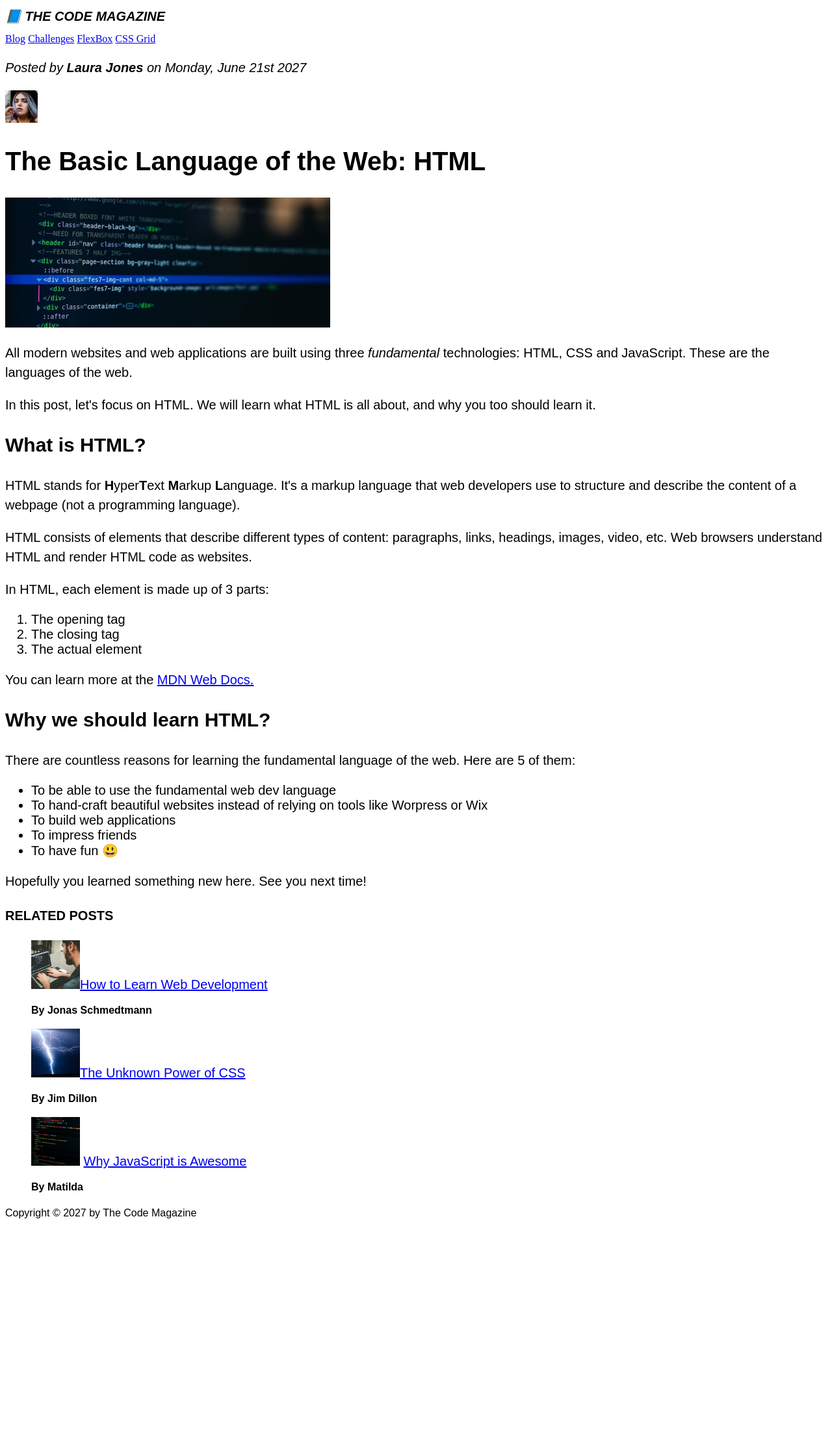
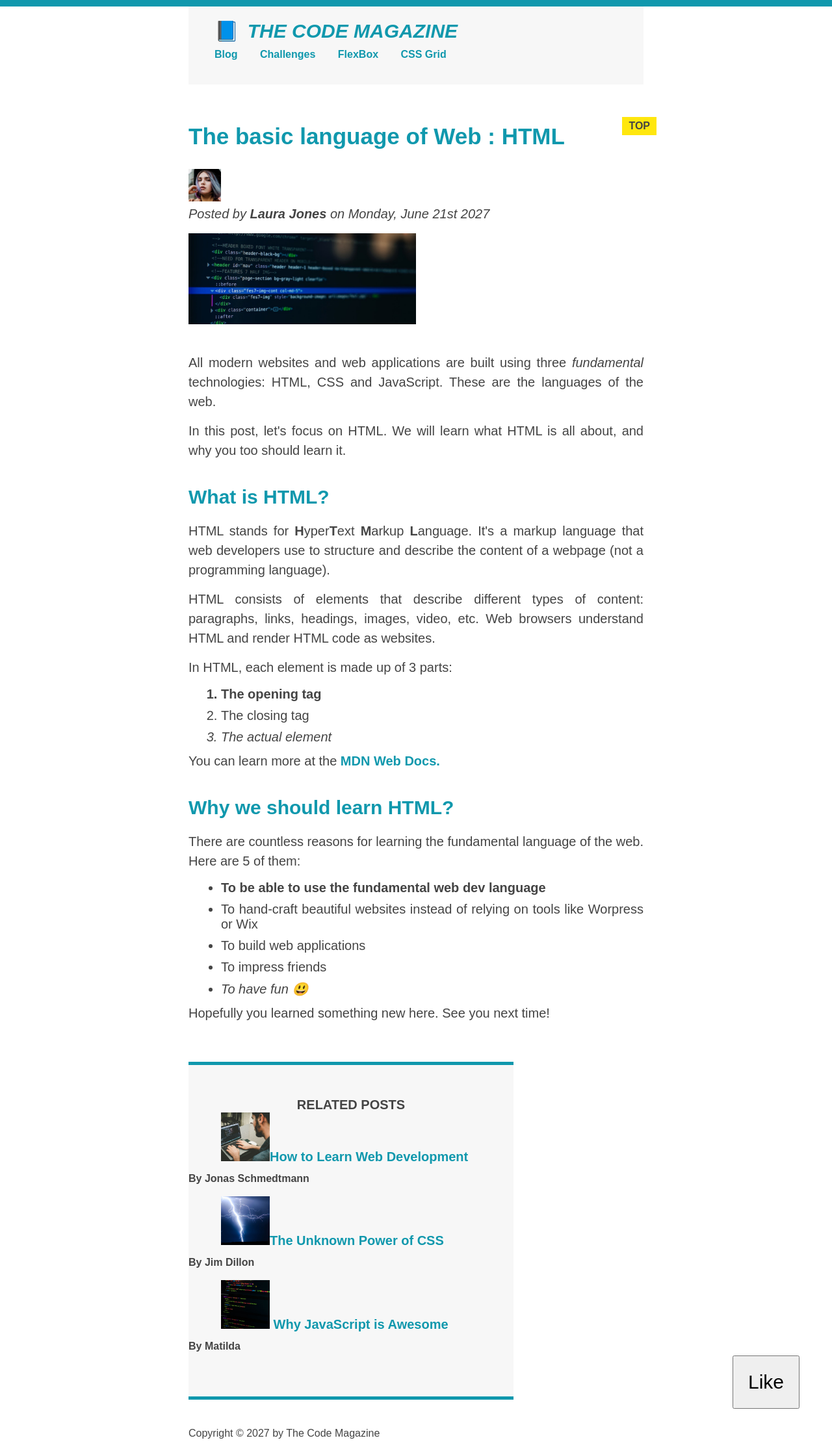
Before and after one commit to meherajmithun/web-development, a plain HTML site: page 03-CSS-Fundamentals /index.html in a window 1280 px wide. Shown: the whole page at 65% size. Before the commit the page ends 1895 px from the top, so only its background shows below. Drawn offline with Linux system fonts and the light colour scheme.

Commit message:
03-CSS-Fundamentals done

```diff
--- a/03-CSS-Fundamentals /index.html
+++ b/03-CSS-Fundamentals /index.html
@@ -1,5 +1,5 @@
 <!doctype html>
-<html>
+<html lang="en">
   <head>
     <link href="style.css" rel="stylesheet" />
     <title>The basic language of Web : HTML</title>
@@ -11,34 +11,37 @@
         <h4>The basic language of the Web : HTML</h4>
         <h5>The basic language of the Web : HTML</h5>
         <h6>The basic language of the Web : HTML</h6> -->
-    <header>
+    <div class="container">
+      <header class="main-header">
         <!-- <h1 style="color: yellowgreen">📘 The Code Magazine</h1> -->
         <h1>📘 The Code Magazine</h1>
-      <div>
+        <nav>
           <a href="blog.html" target="_blank">Blog</a>
           <a href="#">Challenges</a>
           <a href="#">FlexBox</a>
           <a href="#">CSS Grid</a>
-      </div>
+        </nav>
       </header>
 
-    <article>
-      <header>
-        <p id="author">
-          Posted by <strong>Laura Jones</strong> on Monday, June 21st 2027
-        </p>
+      <header class="post-header">
+        <h2>The basic language of Web : HTML</h2>
         <img
           src="img/laura-jones.jpg"
           alt="Headshot of laura jones"
           height="50"
           width="50"
         />
-        <h2>The Basic Language of the Web: HTML</h2>
+        <p id="author">
+          Posted by <strong>Laura Jones</strong> on Monday, June 21st 2027
+        </p>
+
         <img
           src="img/post-img.jpg"
           alt="HTML code on the screen"
           height="200"
           width="500"
+          class="post-img"
+          ;
         />
       </header>
 
@@ -100,8 +103,9 @@
       </ul>
 
       <p>Hopefully you learned something new here. See you next time!</p>
+      <article>
         <aside>
-        <h4>Related posts</h4>
+          <h4 class="Related">Related posts</h4>
           <ul id="related">
             <li>
               <img
@@ -136,7 +140,11 @@
       </article>
       <!-- <br> -->
       <footer>
-      <p id="copyright">Copyright &copy; 2027 by The Code Magazine</p>
+        <p id="copyright" class="copyright text">
+          Copyright &copy; 2027 by The Code Magazine
+        </p>
       </footer>
+    </div>
+    <button>Like</button>
   </body>
 </html>
--- a/03-CSS-Fundamentals /style.css
+++ b/03-CSS-Fundamentals /style.css
@@ -1,19 +1,64 @@
+* {
+  margin: 0;
+  padding: 0;
+  text-align: justify;
+}
+body {
+  color: #444;
+  font-family: sans-serif;
+  border-top: 10px solid #1098ad;
+  position: relative;
+}
+.container {
+  width: 700px;
+  /* margin-left: auto;
+  margin-right: auto; */
+  margin: 0 auto;
+}
+.main-header {
+  background-color: #f7f7f7;
+  padding: 20px 40px;
+  margin-bottom: 60px;
+  height: 80px;
+}
+.Related {
+  text-align: center;
+}
+.nav {
+  font-size: 18px;
+}
+
+article {
+  margin-bottom: 40px;
+  margin-top: 60px;
+}
 h1,
 h2,
-h3,
-h4 {
+h3 {
   font-family: sans-serif;
+  color: #1098ad;
+  font-size: 22px;
+}
+h1,
+h2,
+h3 {
+  color: #1098ad;
 }
 h1 {
-  font-size: 20px;
+  font-size: 30px;
   font-style: italic;
   text-transform: uppercase;
+  /* color: rgb(226, 19, 105); */
 }
 h2 {
-  font-size: 40px;
+  font-size: 35px;
+  margin-bottom: 30px;
+  margin-top: 50px;
 }
 h3 {
   font-size: 30px;
+  margin-bottom: 20px;
+  margin-top: 40px;
 }
 h4 {
   font-size: 20px;
@@ -24,10 +69,13 @@ p {
   font-size: 20px;
   font-family: sans-serif;
   line-height: 1.5;
+  margin-bottom: 15px;
 }
 li {
   font-size: 20px;
   font-family: sans-serif;
+  margin-bottom: 10px;
+  margin-left: 50px;
 }
 /* footer p {
   font-size: 16px;
@@ -51,3 +99,98 @@ li {
 #related {
   list-style: none;
 }
+.post-header {
+  margin-bottom: 40px;
+}
+
+aside {
+  background-color: #f7f7f7;
+  border-top: 5px solid #1098ad;
+  border-bottom: 5px solid #1098ad;
+  padding-bottom: 50px;
+  padding-top: 50px;
+  width: 500px;
+}
+
+li:first-child {
+  font-weight: bold;
+}
+li:last-child {
+  font-style: italic;
+  font-family: sans-serif;
+}
+/* li:nth-child(2) {
+  color: red;
+}
+li:nth-child(odd) {
+  color: green;
+} */
+a:link {
+  color: #1098ad;
+  text-decoration: none;
+  font-weight: bold;
+}
+a:hover {
+  color: red;
+  font-weight: bold;
+  text-decoration: underline wavy orangered;
+}
+a:active {
+  background-color: black;
+  font-style: italic;
+}
+/* Resolving conflict */
+/* #copyright {
+  color: red;
+}
+.copyright {
+  color: blue;
+} */
+/* .txt {
+  color: yellow;
+}
+footer p {
+  color: green;
+} */
+.post-img {
+  width: 50%;
+  height: auto;
+}
+nav a:link {
+  margin-right: 30px;
+  margin-top: 10px;
+  display: inline-block;
+}
+button {
+  font-size: 30px;
+  padding: 22px;
+  cursor: pointer;
+  /* top: 0; */
+  position: absolute;
+  right: 50px;
+  bottom: 50px;
+}
+h1::first-letter {
+  margin-right: 5px;
+  font-style: normal;
+}
+h2 {
+  /* background-color: orange; */
+  position: relative;
+}
+h2::after {
+  content: "TOP";
+  font-size: 16px;
+  color: #444;
+  font-weight: bold;
+  background-color: #ffe70e;
+  padding: 5px 10px;
+  display: inline-block;
+  position: absolute;
+  top: -10px;
+  right: -20px;
+}
+/* button:hover {
+  background-color: black;
+  color: white;
+} */
--- /dev/null
+++ b/03-CSS-Fundamentals /styleChallenge2.css
@@ -0,0 +1,126 @@
+* {
+  margin: 0;
+  padding: 0;
+}
+
+body {
+  font-family: sans-serif;
+  line-height: 1.4;
+}
+
+/* PRODUCT */
+.product {
+  border: 4px solid black;
+  width: 825px;
+  margin: 50px auto;
+  position: relative;
+}
+
+.product-title {
+  text-align: center;
+  font-size: 22px;
+  text-transform: uppercase;
+  background-color: #f7f7f7;
+  padding: 15px;
+}
+
+/* PRODUCT INFORMATION */
+.price {
+  font-size: 24px;
+}
+
+.shipping {
+  font-size: 12px;
+  text-transform: uppercase;
+  font-weight: bold;
+  color: #777;
+  margin-bottom: 20px;
+}
+
+.sale {
+  background-color: #ec2f2f;
+  color: #fff;
+  font-size: 12px;
+  text-transform: uppercase;
+  font-weight: bold;
+  letter-spacing: 2px;
+  padding: 7px 15px;
+  display: inline-block;
+  position: absolute;
+  top: -17px;
+  left: -38px;
+
+  /*   width: 40px;
+  text-align: center; */
+}
+
+.more-info:link,
+.more-info:visited {
+  color: black;
+  margin-bottom: 30px;
+  display: inline-block;
+}
+
+.more-info:hover,
+.more-info:active {
+  text-decoration: none;
+}
+
+.color {
+  background-color: #000;
+  height: 22px;
+  width: 22px;
+  display: inline-block;
+  margin-right: 10px;
+}
+
+.color-blue {
+  background-color: #2f6ee2;
+}
+.color-red {
+  background-color: #ec2f2f;
+}
+.color-yellow {
+  background-color: #f0bf1e;
+}
+.color-green {
+  background-color: #90cc20;
+}
+.color-brown {
+  background-color: #885214;
+}
+
+/* PRODUCT DETAILS */
+.details-title {
+  text-transform: uppercase;
+  font-size: 16px;
+  margin-bottom: 15px;
+  margin-top: 30px;
+}
+
+.details-list {
+  list-style: square;
+  margin-left: 20px;
+}
+
+.details-list li {
+  margin-bottom: 10px;
+}
+
+/* BUTTON */
+.add-cart {
+  background-color: #000;
+  border: none;
+  color: #fff;
+  font-size: 20px;
+  text-transform: uppercase;
+  cursor: pointer;
+  padding: 15px;
+  width: 100%;
+  border-top: 4px solid black;
+}
+
+.add-cart:hover {
+  color: #000;
+  background-color: #fff;
+}
```
Also changed, not shown: 03-CSS-Fundamentals /challenge2.html (+21 -9 lines). Lines whose indentation alone changed are shown as unchanged.
